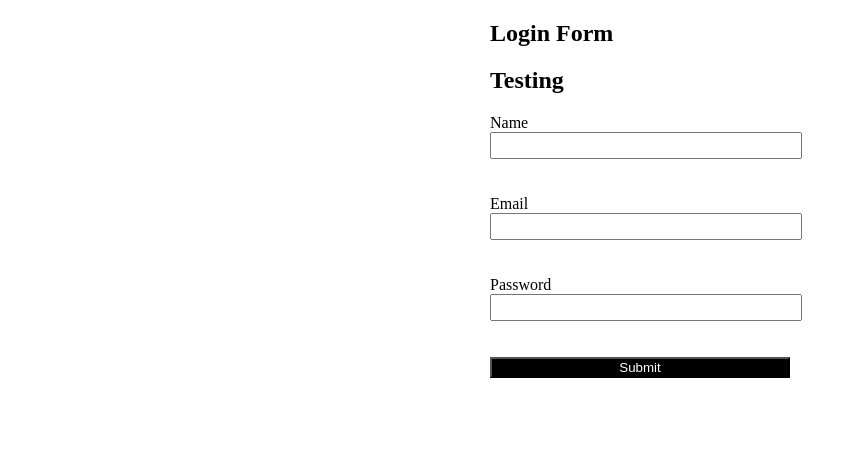
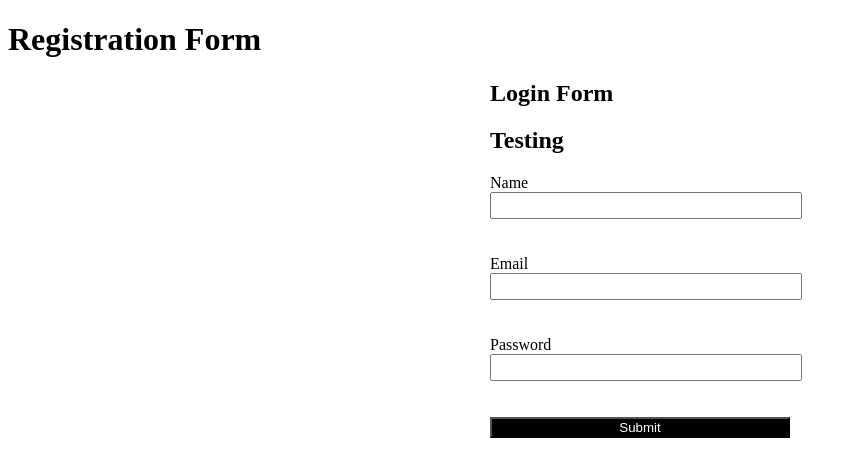
Before and after one commit to JaffrullaD/form_validation, a plain HTML site: page index.html in a window 1280 px wide. Shown: the whole page, without its empty margins (0-857 px from the left). Drawn offline with nearby package versions, Linux system fonts and the light colour scheme.

Commit message:
added h1 tag

```diff
--- a/index.html
+++ b/index.html
@@ -12,7 +12,7 @@
 </head>
 
 <body>
-
+    <h1>Registration Form</h1>
     <form id="myForm">
         <h2>Login Form</h2>
         <h2>Testing</h2>
```
